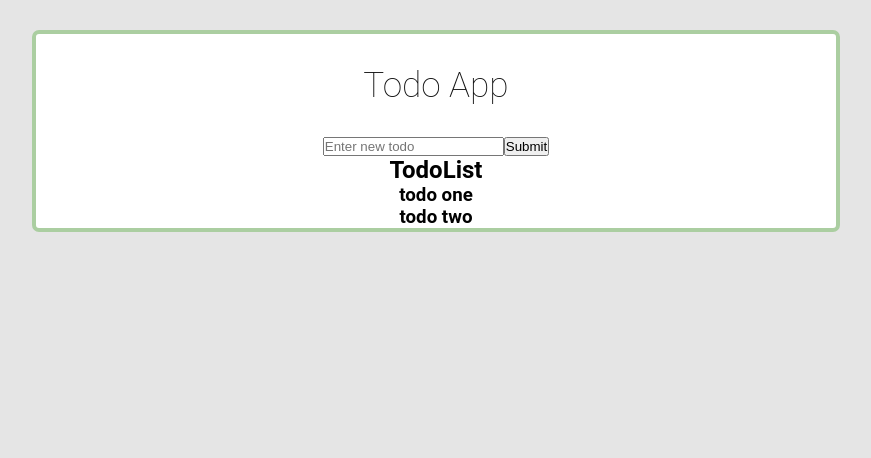
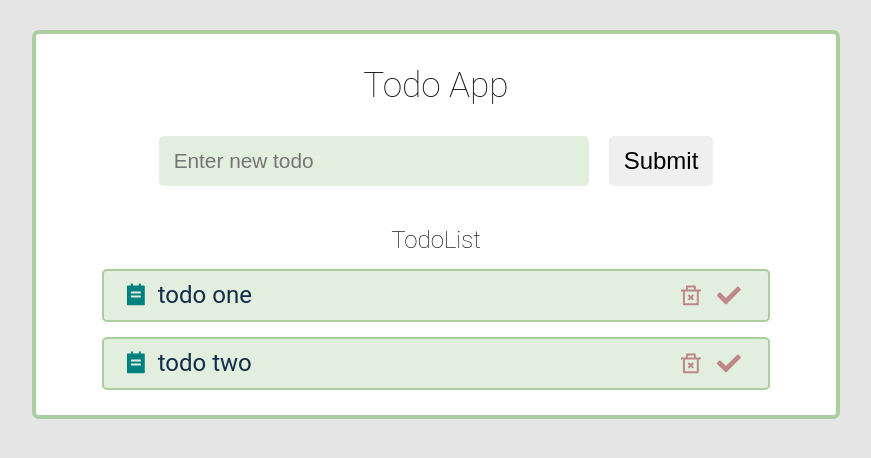
Before and after one commit to ievgeniy16/todo-app-with-react, a React (Create React App) app: page / in a window 1280 px wide. Shown: the top 458 px of the page, without its empty margins (204-1075 px from the left). Built offline with nearby package versions, Linux system fonts and the light colour scheme.

Commit message:
CSS styles

```diff
--- a/package.json
+++ b/package.json
@@ -8,6 +8,7 @@
     "@testing-library/user-event": "^13.5.0",
     "react": "^18.2.0",
     "react-dom": "^18.2.0",
+    "react-icons": "^5.0.1",
     "react-scripts": "5.0.1",
     "web-vitals": "^2.1.4"
   },
--- a/src/components/Todos/Todo.js
+++ b/src/components/Todos/Todo.js
@@ -1,10 +1,17 @@
+import styles from "./Todo.module.css";
+import { RiTodoFill, RiDeleteBin2Line } from "react-icons/ri";
+import { FaCheck } from "react-icons/fa";
+
 function Todo(props) {
   const { todo } = props;
 
   return (
-    <>
-      <h3>{todo}</h3>
-    </>
+    <div className={styles.todo}>
+      <RiTodoFill className={styles.todoIcon} />
+      <div className={styles.todoText}>{todo}</div>
+      <RiDeleteBin2Line className={styles.deleteIcon} />
+      <FaCheck className={styles.checkIcon} />
+    </div>
   );
 }
 
--- a/src/components/Todos/Todo.module.css
+++ b/src/components/Todos/Todo.module.css
@@ -0,0 +1,61 @@
+.todo {
+    display: flex;
+    width: 80%;
+    align-items: center;
+    padding: 10px 20px;
+    margin: 0 auto;
+    margin-top: 15px;
+    margin-bottom: 15px;
+    font-size: 1.5rem;
+    border: 2px solid #abcea1;
+    border-radius: 5px;
+    color: #112d49;
+    background-color: #e2eede;
+}
+
+.todoText {
+    width: 100%;
+    text-align: left;
+}
+
+.todoIcon {
+    font-size: 1.8rem;
+    margin-right: 10px;
+    color: teal;
+}
+
+.completedTodo {
+    background-color: unset;
+    border-color: gray;
+    color: gray;
+    text-decoration: line-through;
+}
+
+.todo.completedTodo .todoIcon,
+.todo.completedTodo .checkIcon,
+.todo.completedTodo .deleteIcon {
+    color: gray;
+}
+
+.checkIcon,
+.deleteIcon {
+    cursor: pointer;
+    color: rgb(190, 136, 136);
+    padding: 0 7px;
+    font-size: 1.8rem;
+    transition: transform 0.3s;
+}
+
+.checkIcon:hover,
+.deleteIcon:hover {
+    cursor: pointer;
+    transform: scale(1.3);
+}
+
+.checkIcon:hover {
+    color: green;
+}
+
+.deleteIcon:hover {
+    color: red;
+}
--- a/src/components/Todos/TodoForm.js
+++ b/src/components/Todos/TodoForm.js
@@ -1,4 +1,5 @@
 import { useState } from "react";
+import styles from './TodoForm.module.css';
 
 function TodoForm({ addTodo }) {
   const [text, setText] = useState("");
@@ -11,7 +12,7 @@ function TodoForm({ addTodo }) {
   };
 
   return (
-    <>
+    <div className={styles.todoFormContainer}>
       <form onSubmit={onSubmitHandler}>
         <input
           placeholder="Enter new todo"
@@ -20,7 +21,7 @@ function TodoForm({ addTodo }) {
         />
         <button type="submit">Submit</button>
       </form>
-    </>
+    </div>
   );
 }
 
--- a/src/components/Todos/TodoForm.module.css
+++ b/src/components/Todos/TodoForm.module.css
@@ -0,0 +1,33 @@
+.todoFormContainer form {
+    display: flex;
+    align-items: center;
+    justify-content: center;
+    margin-bottom: 30px;
+}
+
+.todoFormContainer input {
+    width: 50%;
+    height: 30px;
+    font-size: 1.3rem;
+    background-color: #e2eede;
+    outline: none;
+}
+
+.todoFormContainer button {
+    margin-left: 20px;
+    height: 50px;
+    cursor: pointer;
+    border-color: #e2eede;
+    font-size: 1.5rem;
+}
+
+.todoFormContainer button:hover {
+    background-color: rgb(239, 239, 127);
+}
+
+.todoFormContainer input,
+.todoFormContainer button {
+    padding: 10px 15px;
+    border: none;
+    border-radius: 5px;
+}
--- a/src/components/Todos/TodoList.js
+++ b/src/components/Todos/TodoList.js
@@ -1,15 +1,16 @@
 import Todo from "./Todo";
+import styles from './TodoList.module.css';
 
 function TodoList(props) {
   const { todos } = props;
 
   return (
-    <>
+    <div className={styles.todoListContainer}>
       <h2>TodoList</h2>
       {todos.map((todo) => (
         <Todo todo={todo} />
       ))}
-    </>
+    </div>
   );
 }
 
--- a/src/components/Todos/TodoList.module.css
+++ b/src/components/Todos/TodoList.module.css
@@ -0,0 +1,7 @@
+.todoListContainer {
+    padding: 10px;
+}
+
+.todoListContainer h2 {
+    font-weight: 100;
+}
```
Also changed, not shown: 1 other file (tests, documents, lock files or other folders).
